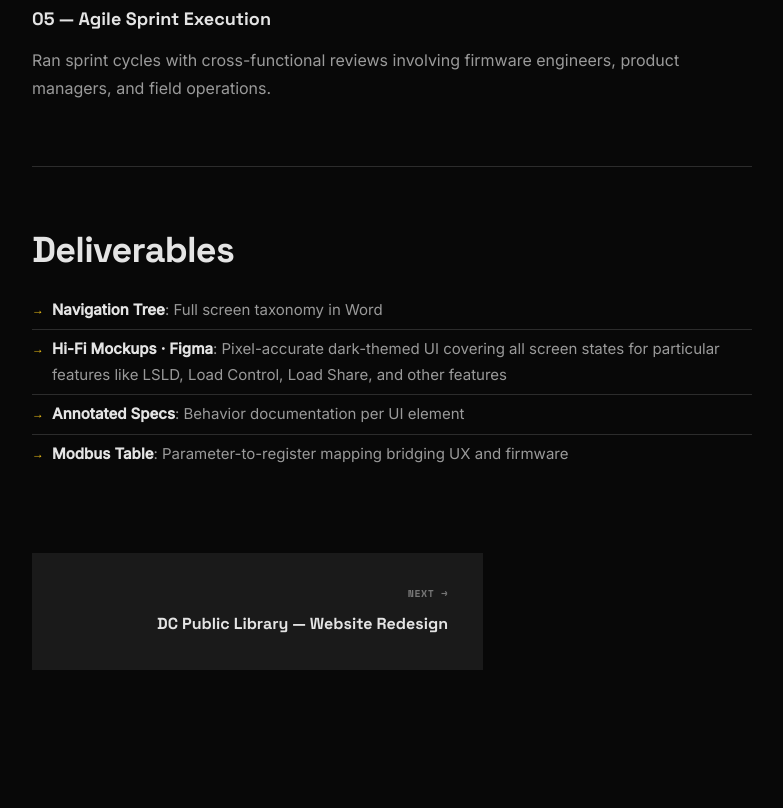
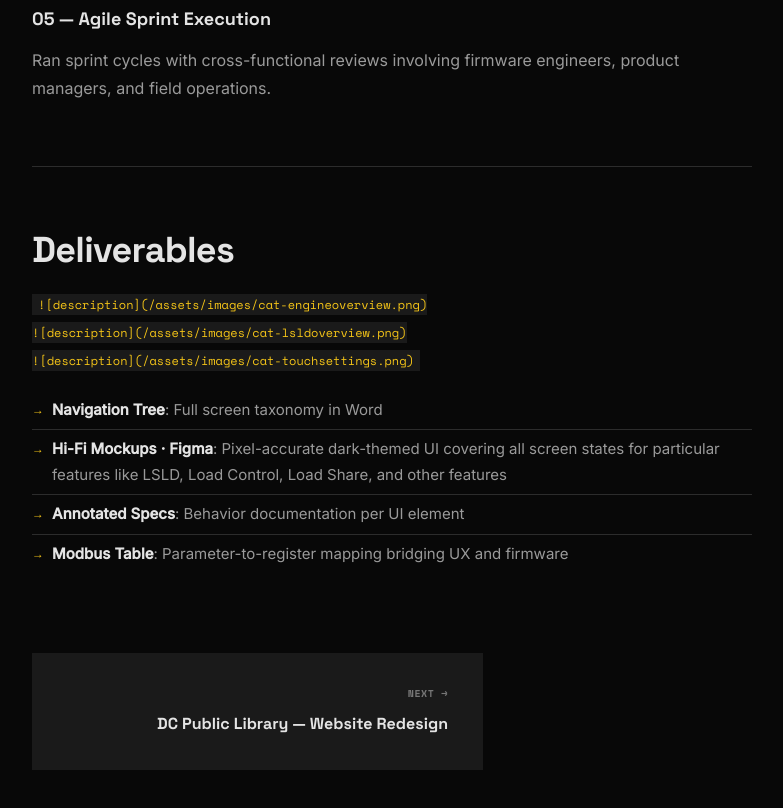
Before and after one commit to svenuss/svenuss.github.io, a plain HTML site: page caterpillar-hmi.html in a window 1280 px wide. Shown: the part 2317-3125 px from the top of the page, without its empty margins (156-939 px from the left). Drawn offline with nearby package versions, Linux system fonts and the light colour scheme.

Commit message:
deploy: 527b178b6a128e26c673dd614d647257ceb2a017

```diff
--- a/caterpillar-hmi.html
+++ b/caterpillar-hmi.html
@@ -226,6 +226,10 @@ nav {
 <h3>05 — Agile Sprint Execution</h3>
 <p>Ran sprint cycles with cross-functional reviews involving firmware engineers, product managers, and field operations.</p>
 <h2>Deliverables</h2>
+<pre><code>![description](/assets/images/cat-engineoverview.png)
+![description](/assets/images/cat-lsldoverview.png)
+![description](/assets/images/cat-touchsettings.png)
+</code></pre>
 <ul>
 <li><strong>Navigation Tree</strong>: Full screen taxonomy in Word</li>
 <li><strong>Hi-Fi Mockups · Figma</strong>: Pixel-accurate dark-themed UI covering all screen states for particular features like LSLD, Load Control, Load Share, and other features</li>
```
